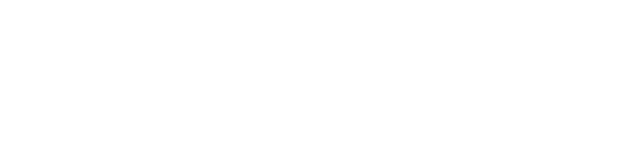
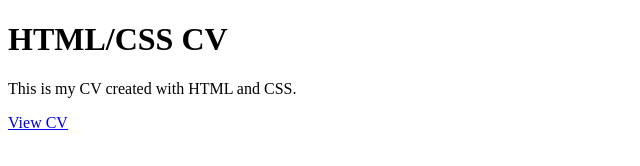
Before and after one commit to Sergsol95/rsschool-cv, a plain HTML site: page index.html in a window 1280 px wide. Shown: the whole page, without its empty margins (0-640 px from the left). Drawn offline with Linux system fonts and the light colour scheme.

```diff
--- a/index.html
+++ b/index.html
@@ -7,5 +7,8 @@
   <link rel="stylesheet" href="style.css">
 </head>
 <body>
+  <h1>HTML/CSS CV</h1>
+  <p>This is my CV created with HTML and CSS.</p>
+  <a href="cv.html" target="_blank">View CV</a>
 </body>
 </html>
--- a/style.css
+++ b/style.css
@@ -0,0 +1 @@
+/* I will start working soon */
```
